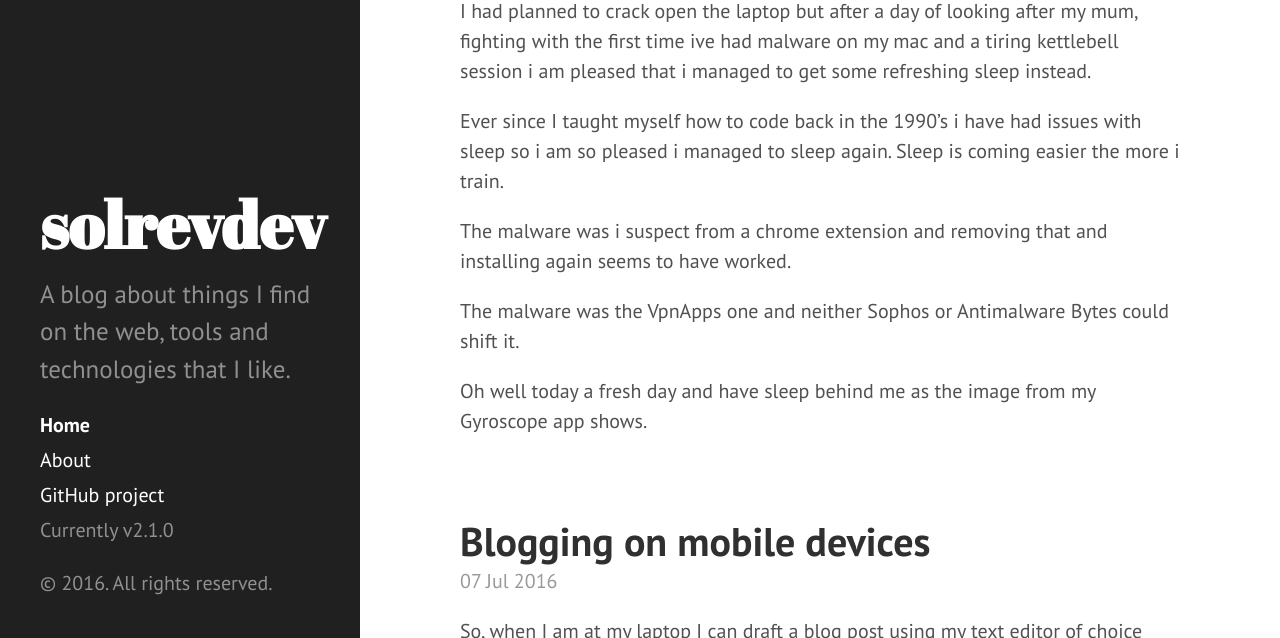
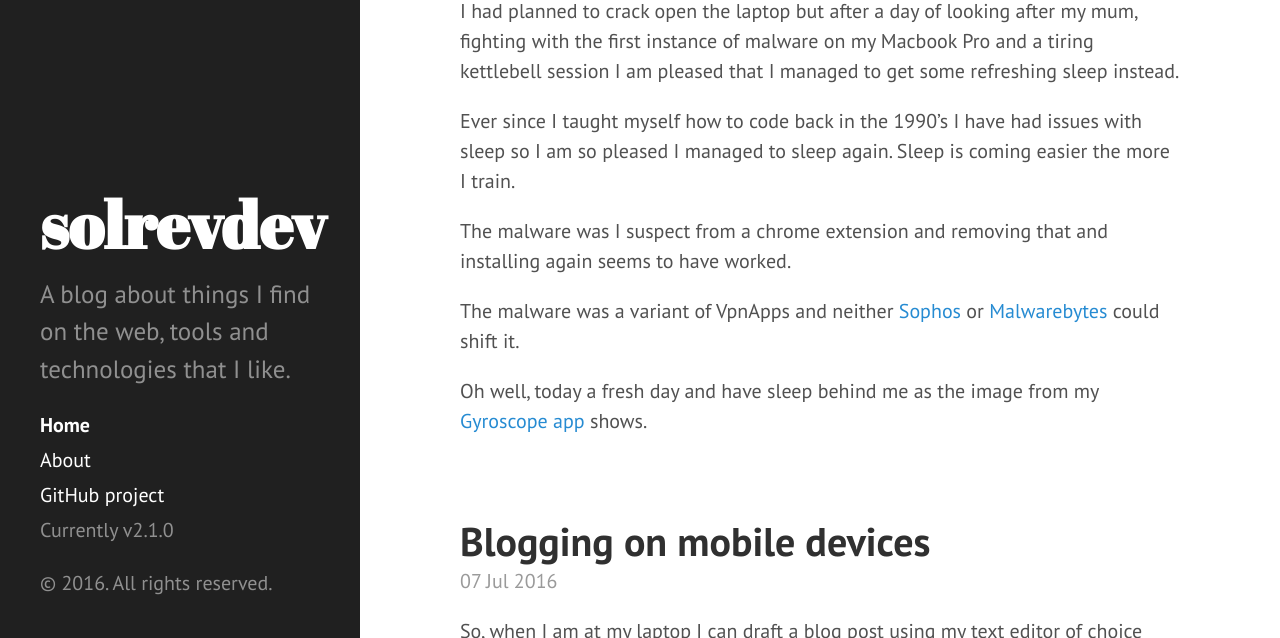
Before and after one commit to solrevdev/solrevdev.github.io, a Jekyll site: the page built from index.html, in a window 1280 px wide and 900 px high, scrolled down 192 px, cut to the strip 262-900 px from the top of the window. Built offline with Jekyll 4.4.1, drawn with Linux system fonts in a browser that asks for light colours; the list of posts is cut into pages by our own code.

Commit message:
Update 2016-07-08-sometimes-sleep-is-best.md

```diff
--- a/_posts/2016-07-08-sometimes-sleep-is-best.md
+++ b/_posts/2016-07-08-sometimes-sleep-is-best.md
@@ -4,15 +4,15 @@ title: "Sometimes sleep is best"
 tags:sleep insomnia mac malware
 ---
 
-![alt text](http://static.solrevdev.com.s3.amazonaws.com/blog/gyroscope/2016-07-08-sleep_1.jpg "Sleep graph from Gyroscope All")
+![alt text](http://static.solrevdev.com.s3.amazonaws.com/blog/gyroscope/2016-07-08-sleep_1.jpg "Sleep graph from Gyroscope App")
 
 
-I had planned to crack open the laptop but after a day of looking after my mum, fighting with the first time ive had malware on my mac and a tiring kettlebell session i am pleased that i managed to get some refreshing sleep instead.
+I had planned to crack open the laptop but after a day of looking after my mum, fighting with the first instance of malware on my Macbook Pro and a tiring kettlebell session I am pleased that I managed to get some refreshing sleep instead.
 
-Ever since I taught myself how to code back in the 1990's i have had issues with sleep so i am so pleased i managed to sleep again. Sleep is coming easier the more i train.
+Ever since I taught myself how to code back in the 1990's I have had issues with sleep so I am so pleased I managed to sleep again. Sleep is coming easier the more I train.
 
-The malware was i suspect from a chrome extension and removing that and installing again seems to have worked.
+The malware was I suspect from a chrome extension and removing that and installing again seems to have worked.
 
-The malware was the VpnApps one and neither Sophos or Antimalware Bytes could shift it.
+The malware was a variant of VpnApps and neither [Sophos](https://www.sophos.com/en-us.aspx) or [Malwarebytes](https://www.malwarebytes.com/) could shift it.
 
-Oh well today a fresh day and have sleep behind me as the image from my Gyroscope app shows.
+Oh well, today a fresh day and have sleep behind me as the image from my [Gyroscope app](https://gyrosco.pe/) shows.
```
